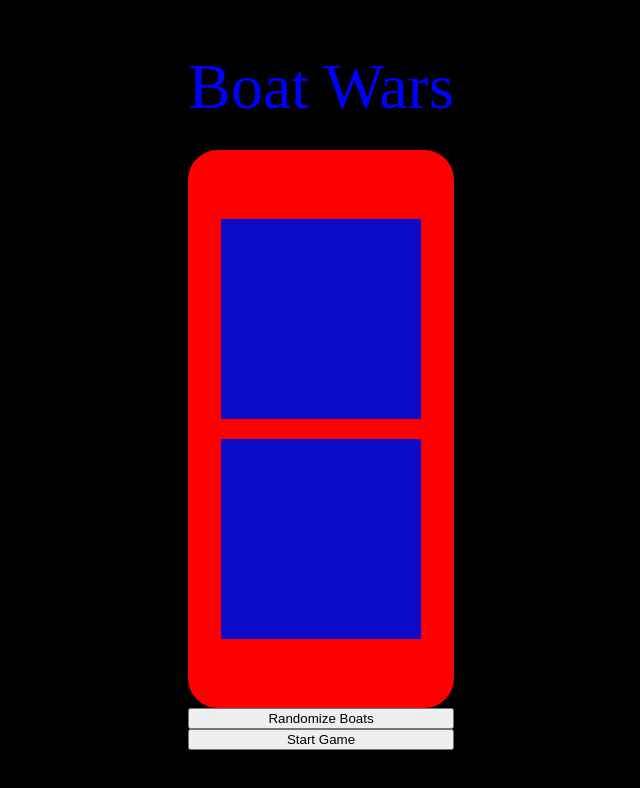
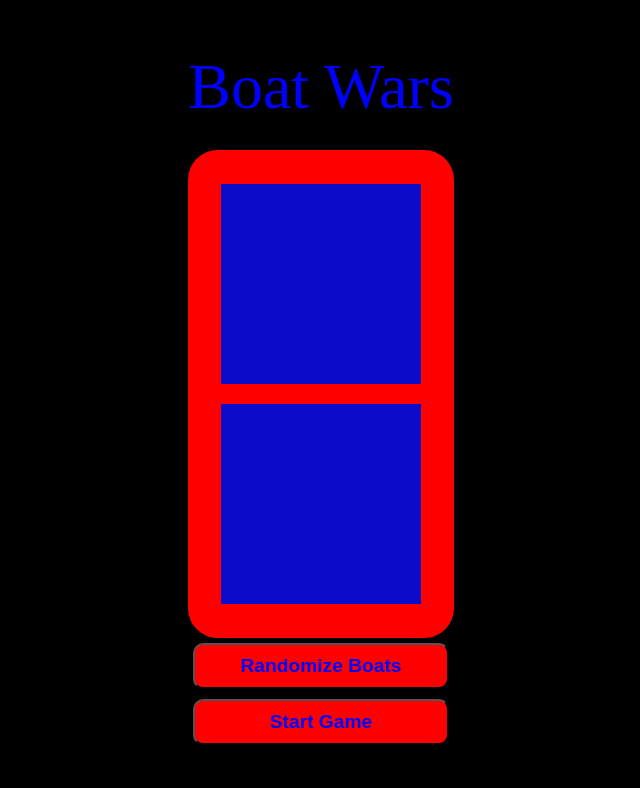
Before and after one commit to Figby222/boat-wars, a website: page src/template.html in a window 1280 px wide. Shown: the whole page, without its empty margins (319-959 px from the left). Drawn offline with Linux system fonts and the light colour scheme.

Commit message:
Add styling to buttons

```diff
--- a/src/styles.css
+++ b/src/styles.css
@@ -93,3 +93,13 @@
     border: 10px solid var(--board-border-color);
     border-radius: 30px;
 }
+
+button {
+    color: var(--header-text);
+    background-color: var(--board-border-color);
+    font-weight: bold;
+    margin: 5px;
+    padding: 10px;
+    border-radius: 10px;
+    font-size: 1.2rem;
+}
```
